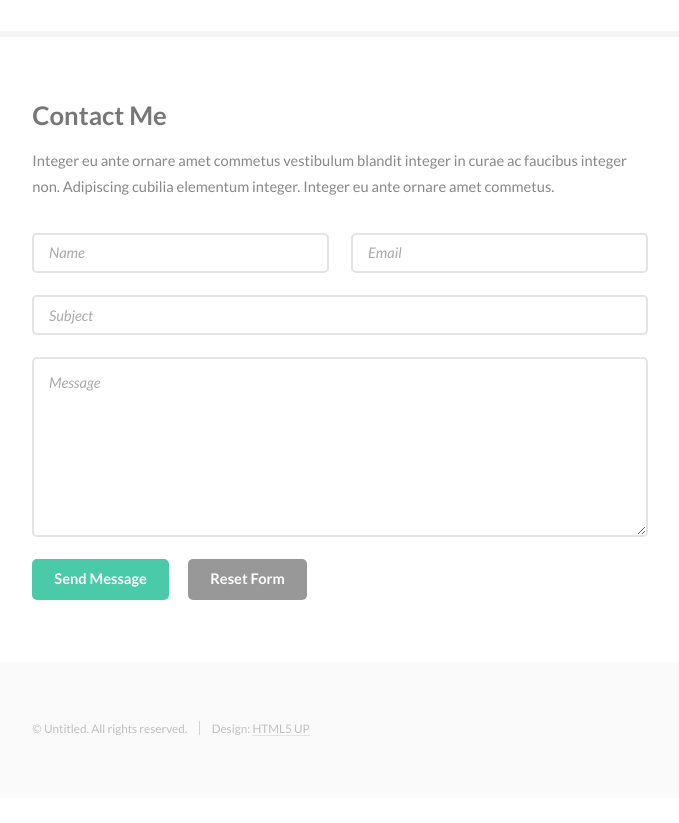
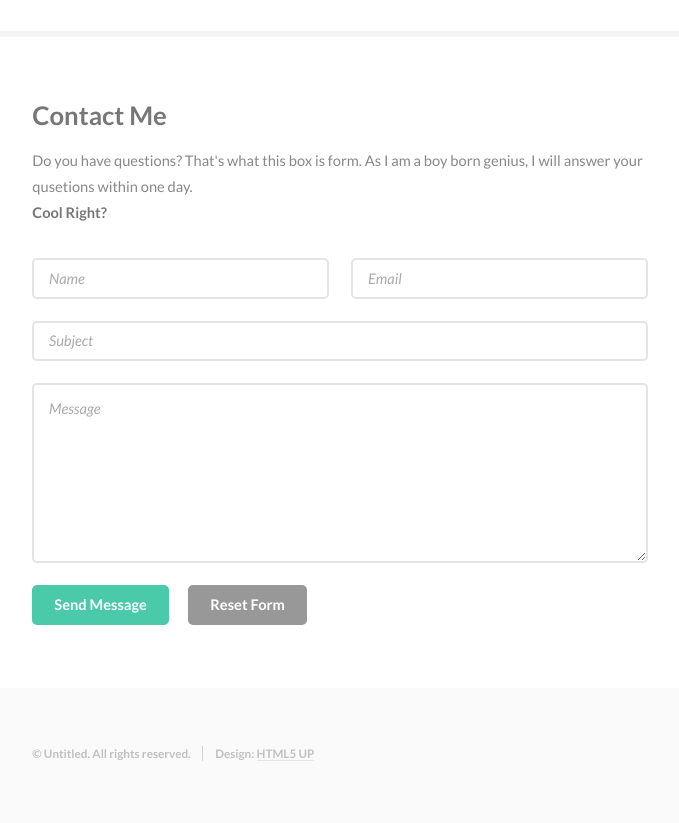
Before and after one commit to ks14ale/ks14ale.github.io, a plain HTML site: page index.html in a window 1280 px wide. Shown: the part 1753-2576 px from the top of the page, without its empty margins (153-832 px from the left). Before the commit the page ends 2551 px from the top, so only its background shows below. Drawn offline with Linux system fonts and the light colour scheme.

Commit message:
Quick Changes

```diff
--- a/index.html
+++ b/index.html
@@ -113,8 +113,8 @@
 						<section id="four">
 							<div class="container">
 								<h3>Contact Me</h3>
-								<p>Integer eu ante ornare amet commetus vestibulum blandit integer in curae ac faucibus integer non. Adipiscing cubilia elementum integer. Integer eu ante ornare amet commetus.</p>
-								<form method="post" action="#">
+								<p>Do you have questions? That's what this box is form. As I am a boy born genius, I will answer your qusetions within one day. <br> <strong> Cool Right? <strong></p>
+								<form method="post" action="MAILTO:alexludwick@connect.kellettschool.com">
 									<div class="row uniform">
 										<div class="6u 12u(3)"><input type="text" name="name" id="name" placeholder="Name" /></div>
 										<div class="6u 12u(3)"><input type="email" name="email" id="email" placeholder="Email" /></div>
```
